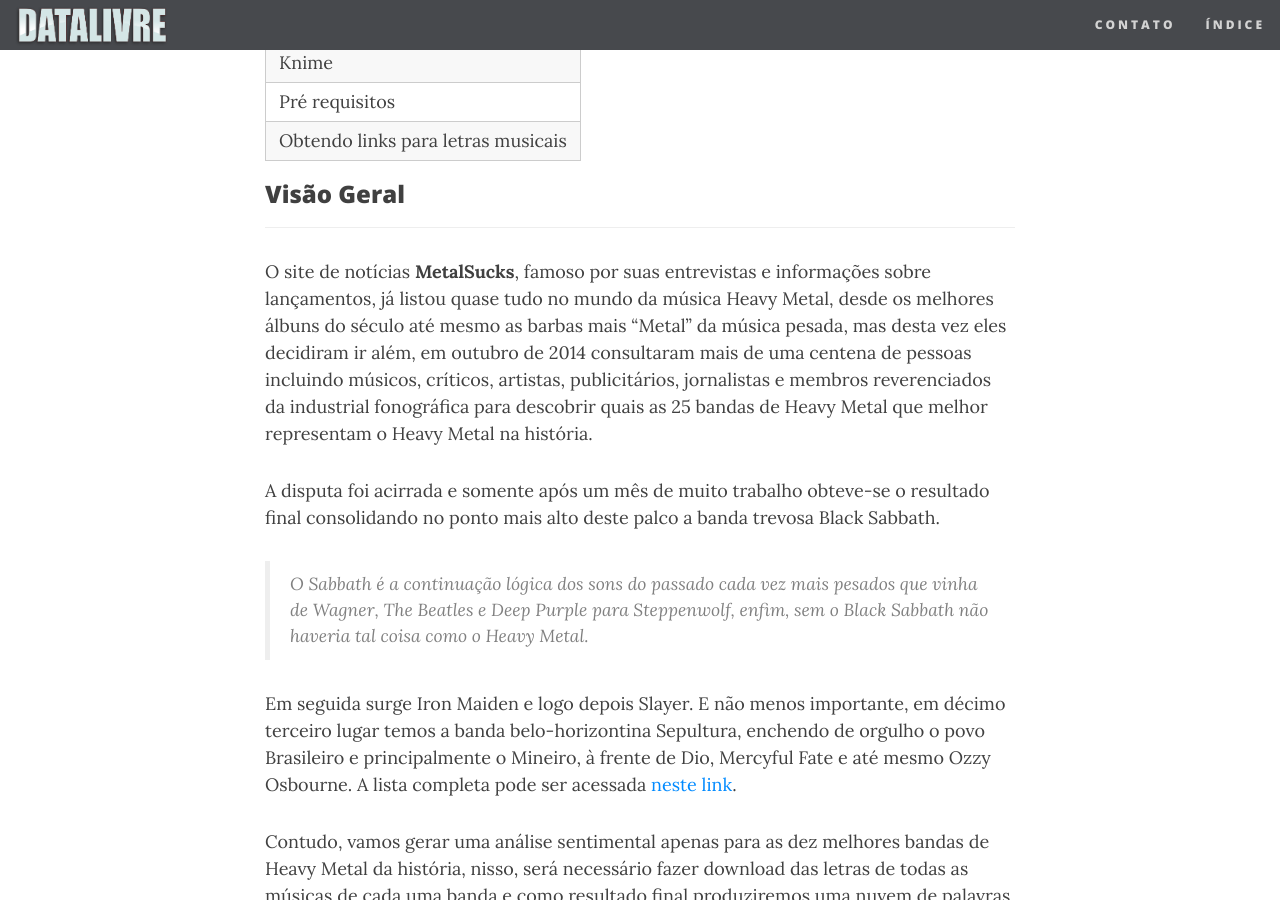
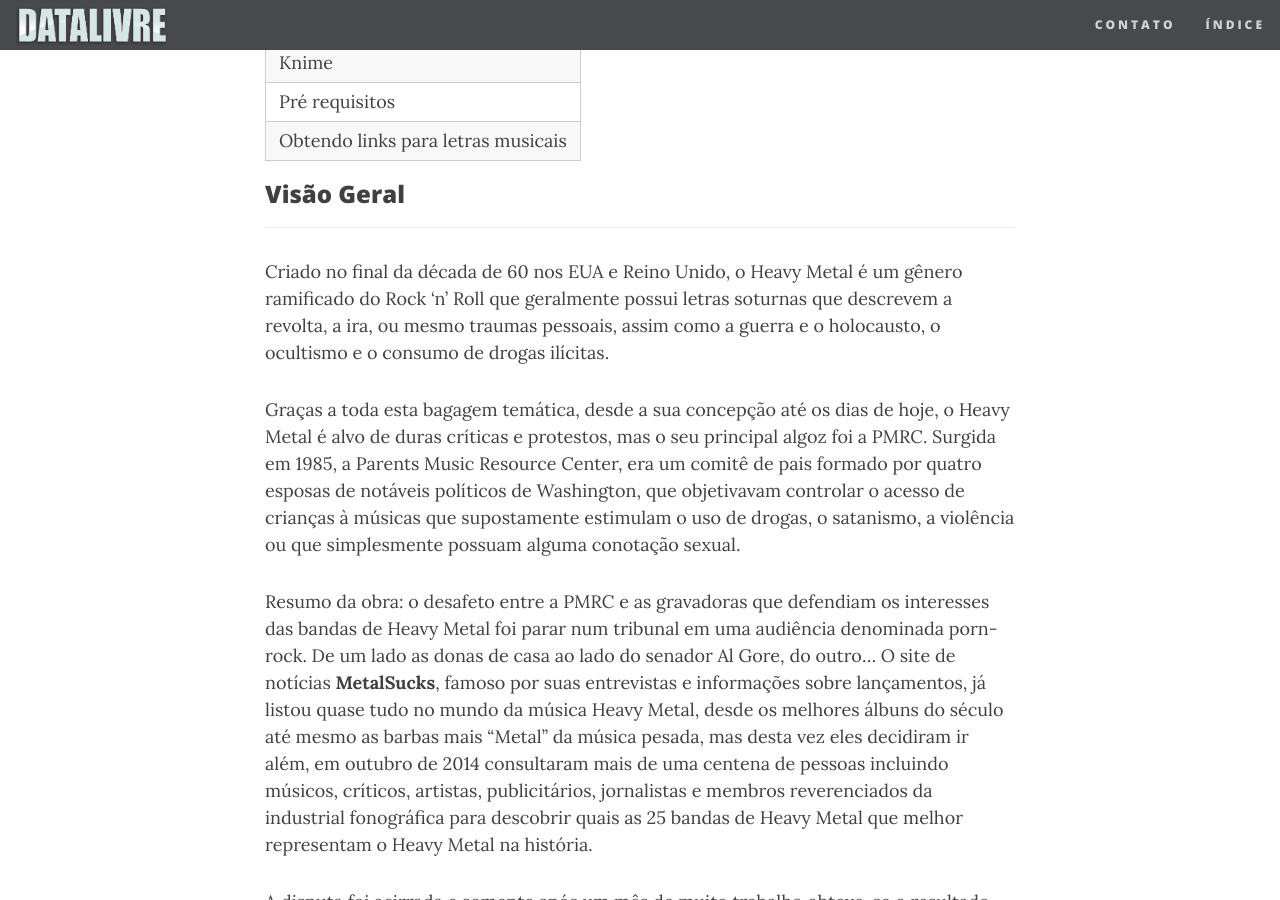
Before and after one commit to datalivre/datalivre.github.io, a Jekyll site: the page built from _posts/2017-04-29-Knime-na-Análise-de-Sentimento-Músical.md, in a window 1280 px wide and 900 px high, scrolled down 577 px. Built offline with Jekyll 4.4.1, drawn with Linux system fonts in a browser that asks for light colours; nearby versions of some CDN libraries; comment, search, counter and statistics services are not loaded; some of the changed text lies outside the part shown.

Commit message:
Update 2017-04-29-Knime-na-Análise-de-Sentimento-Músical.md

```diff
--- a/_posts/2017-04-29-Knime-na-Análise-de-Sentimento-Músical.md
+++ b/_posts/2017-04-29-Knime-na-Análise-de-Sentimento-Músical.md
@@ -7,6 +7,9 @@
   - analytics
   - rock n roll
   - análise de sentimento
+  - big data
+  - data science
+  - ciência de dados
 subtitle: Análise sentimental das melhores bandas de Hevy Metal de todos os tempos
 published: true
 ---
@@ -21,6 +24,11 @@
 
 ### Visão Geral
 ---
+Criado no final da década de 60 nos EUA e Reino Unido, o Heavy Metal é um gênero ramificado do Rock ‘n’ Roll que geralmente possui letras soturnas que descrevem a revolta, a ira, ou mesmo traumas pessoais, assim como a guerra e o holocausto, o ocultismo e o consumo de drogas ilícitas.
+
+Graças a toda esta bagagem temática, desde a sua concepção até os dias de hoje, o Heavy Metal é alvo de duras críticas e protestos, mas o seu principal algoz foi a PMRC. Surgida em 1985, a Parents Music Resource Center, era um comitê de pais formado por quatro esposas de notáveis políticos de Washington, que objetivavam controlar o acesso de crianças à músicas que supostamente estimulam o uso de drogas, o satanismo, a violência ou que simplesmente possuam alguma conotação sexual.
+
+Resumo da obra: o desafeto entre a PMRC e as gravadoras que defendiam os interesses das bandas de Heavy Metal foi parar num tribunal em uma audiência denominada porn-rock. De um lado as donas de casa ao lado do senador Al Gore, do outro...
 O site de notícias **MetalSucks**, famoso por suas entrevistas e informações sobre lançamentos, já listou quase tudo no mundo da música Heavy Metal, desde os melhores álbuns do século até mesmo as barbas mais “Metal” da música pesada, mas desta vez eles decidiram ir além, em outubro de 2014 consultaram mais de uma centena de pessoas incluindo músicos, críticos, artistas, publicitários, jornalistas e membros reverenciados da industrial fonográfica para descobrir quais as 25 bandas de Heavy Metal que melhor representam o Heavy Metal na história.
 
 A disputa foi acirrada e somente após um mês de muito trabalho obteve-se o resultado final consolidando no ponto mais alto deste palco a banda trevosa Black Sabbath.
@@ -97,6 +105,8 @@
 ## Referências:
 ---
 * [METALSUCKS](http://www.metalsucks.net/2014/11/14/25-best-metal-bands-time-real-1-black-sabbath/)
-* [WIKIPEDIA](https://pt.wikipedia.org/wiki/Nuvem_de_tags)
+* [WIKIPEDIA: NUVEM DE TAGS](https://pt.wikipedia.org/wiki/Nuvem_de_tags)
+* [WIKIPEDIA: HEAVY METAL](https://pt.wikipedia.org/wiki/Heavy_metal)
+* [WIPLASH](https://whiplash.net/materias/curiosidades/070046-twistedsister.html)
 * [KNIME](https://www.knime.org/)
 * [BIG DATA BUSINESS](http://www.bigdatabusiness.com.br/como-classificar-sentimentos-nas-redes-sociais/)
```
